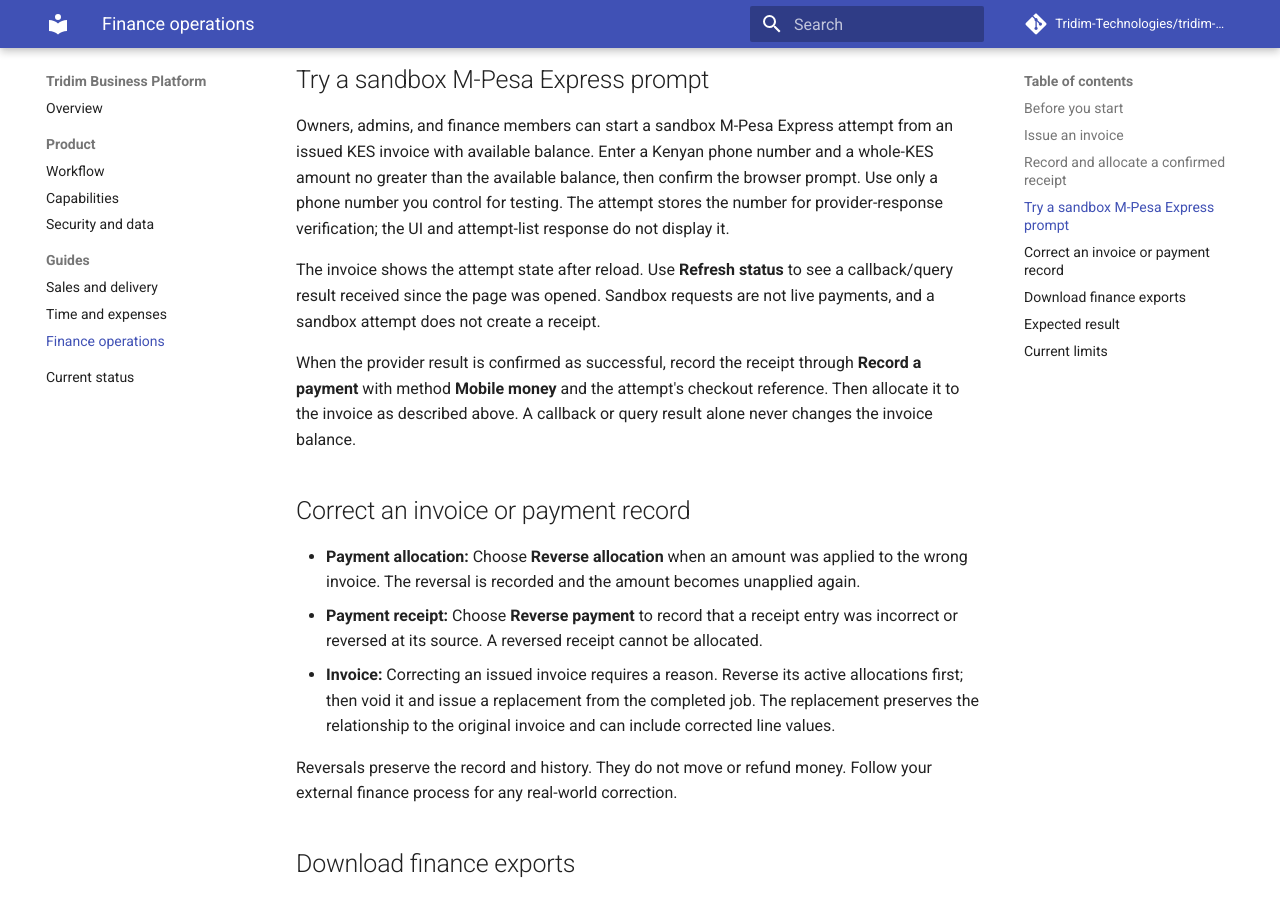
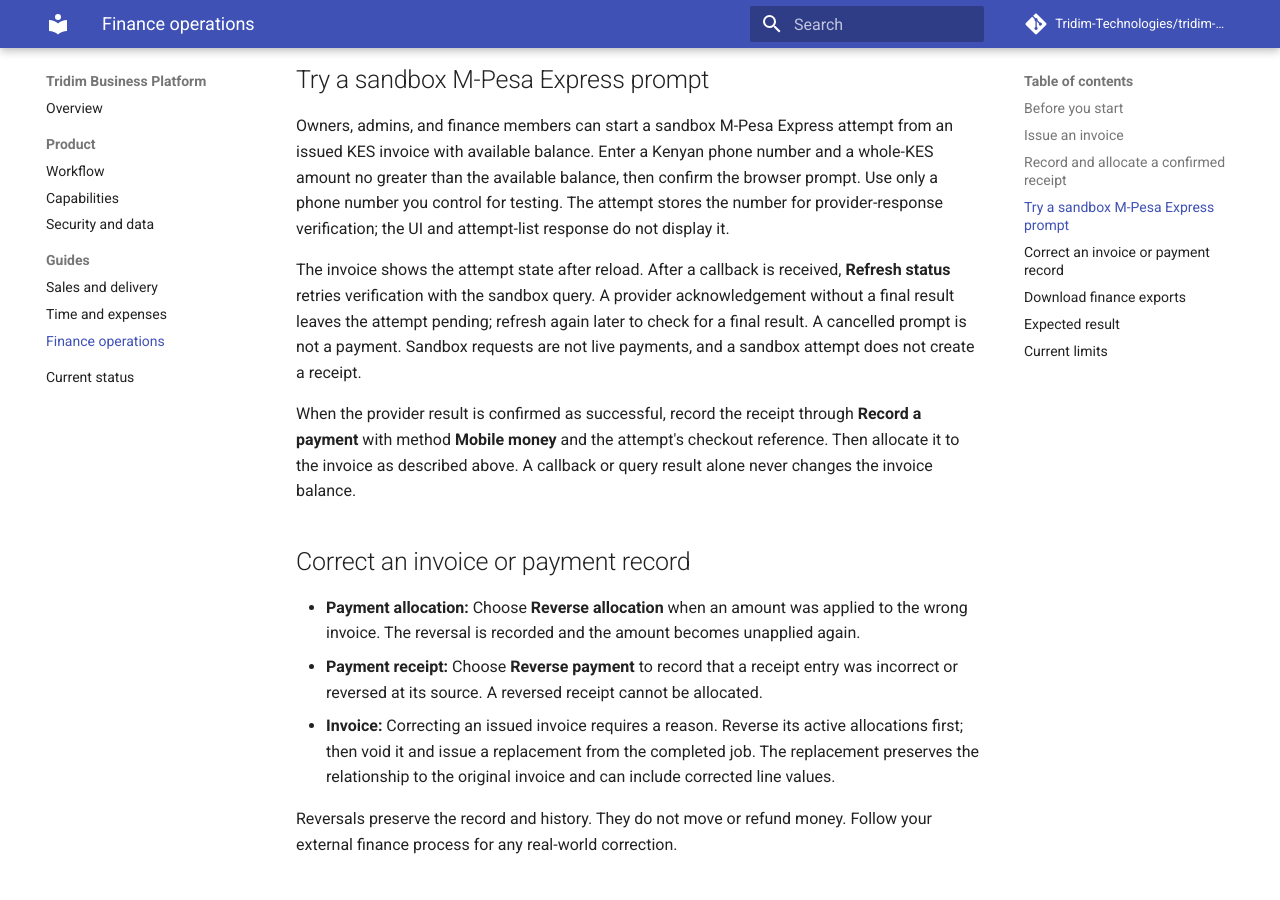
Before and after one commit to Tridim-Technologies/tridim-business-docs, an MkDocs documentation site: the page built from site-docs/guides/finance-operations.md, in a window 1280 px wide and 900 px high, scrolled down 1166 px. Built offline with MkDocs 1.6.1 and Material for MkDocs 9.7.7, drawn with Linux system fonts in a browser that asks for light colours; comment, search, counter and statistics services are not loaded.

Commit message:
docs(payments): explain pending Daraja status checks (#8)

```diff
--- a/site-docs/guides/finance-operations.md
+++ b/site-docs/guides/finance-operations.md
@@ -30,7 +30,12 @@
 
 Owners, admins, and finance members can start a sandbox M-Pesa Express attempt from an issued KES invoice with available balance. Enter a Kenyan phone number and a whole-KES amount no greater than the available balance, then confirm the browser prompt. Use only a phone number you control for testing. The attempt stores the number for provider-response verification; the UI and attempt-list response do not display it.
 
-The invoice shows the attempt state after reload. Use **Refresh status** to see a callback/query result received since the page was opened. Sandbox requests are not live payments, and a sandbox attempt does not create a receipt.
+The invoice shows the attempt state after reload. After a callback is received,
+**Refresh status** retries verification with the sandbox query. A provider
+acknowledgement without a final result leaves the attempt pending; refresh
+again later to check for a final result. A cancelled prompt is not a payment.
+Sandbox requests are not live payments, and a sandbox attempt does not create a
+receipt.
 
 When the provider result is confirmed as successful, record the receipt through **Record a payment** with method **Mobile money** and the attempt's checkout reference. Then allocate it to the invoice as described above. A callback or query result alone never changes the invoice balance.
 
```
